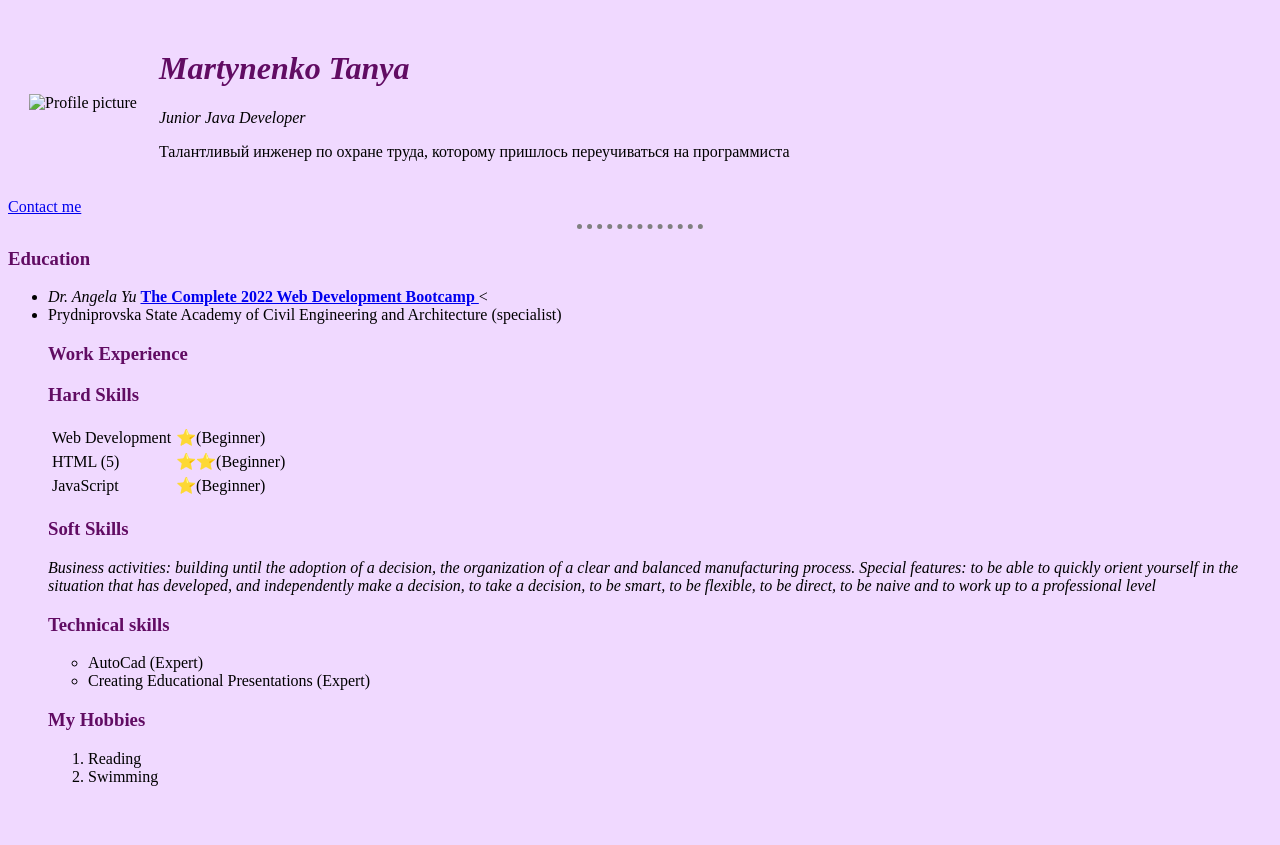
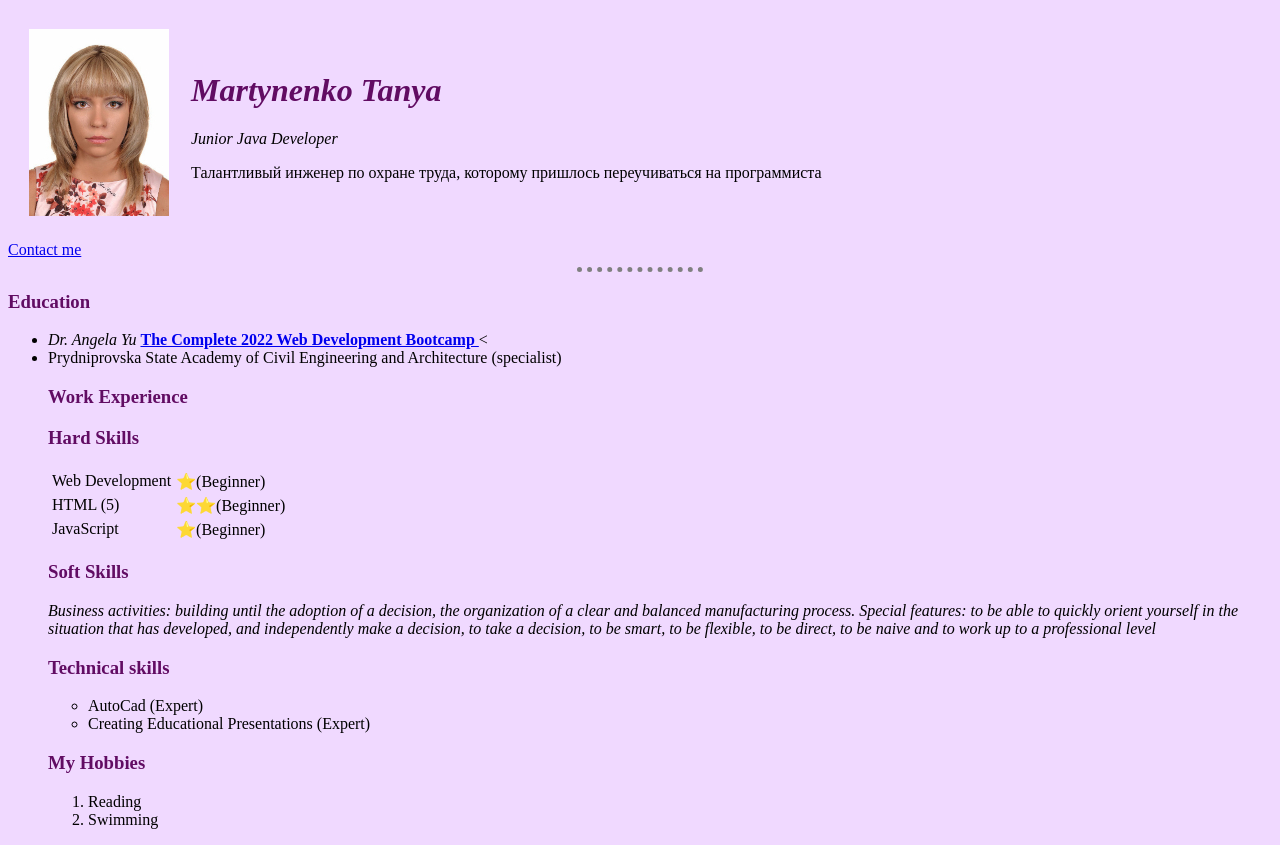
Before and after one commit to Martynenkotan/cv, a plain HTML site: page index.html in a window 1280 px wide. Before the commit the page ends 802 px from the top, so only its background shows below. Drawn offline with Linux system fonts and the light colour scheme; files that its build step writes are made by us from their sources.

Commit message:
Update index.html

```diff
--- a/index.html
+++ b/index.html
@@ -12,7 +12,7 @@
 <body>
   <table cellspacing="20">
     <tr>
-      <td><img src="images/foto1.jpg" alt="Profile picture"></td>
+      <td><img src="foto1.jpg" alt="Profile picture"></td>
       <td>
         <h1>Martynenko Tanya</h1>
         <p><em>Junior Java Developer</em></p>
```
